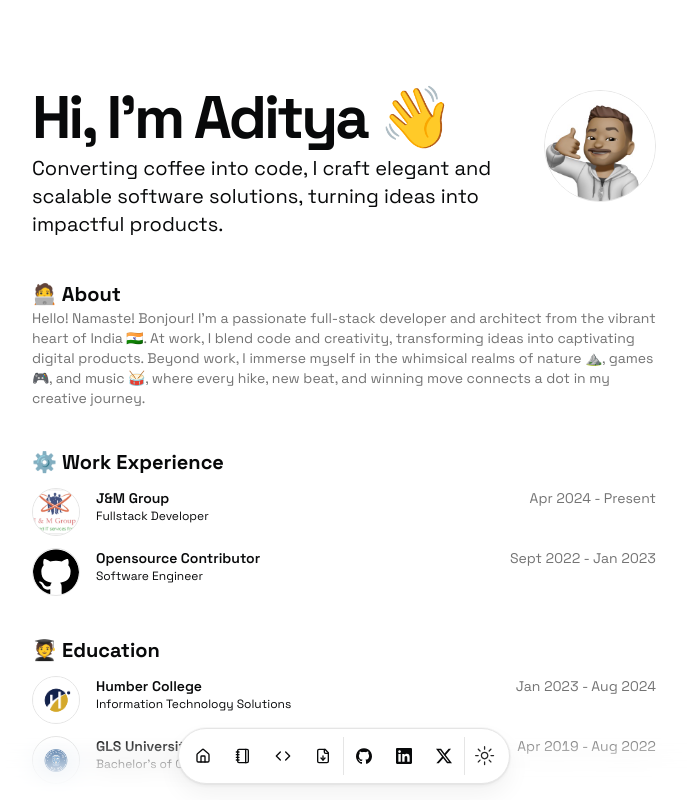
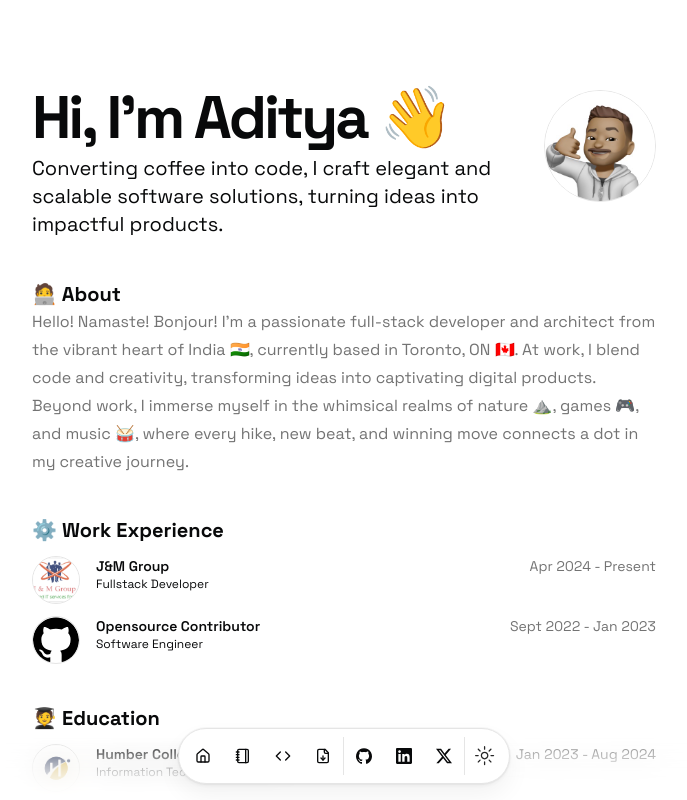
Before and after one commit to 0xadityaa/Portfolio, a Next.js app: page / in a window 1280 px wide. Shown: the top 800 px of the page, without its empty margins (296-983 px from the left). Built offline with nearby package versions, Linux system fonts and the light colour scheme.

Commit message:
FIX: Fixed font size, Updated about data, Refactored unused code

```diff
--- a/src/app/page.tsx
+++ b/src/app/page.tsx
@@ -1,4 +1,4 @@
-import { HackathonCard } from "@/components/hackathon-card";
+// import { HackathonCard } from "@/components/hackathon-card";
 import BlurFade from "@/components/magicui/blur-fade";
 import BlurFadeText from "@/components/magicui/blur-fade-text";
 import { ProjectCard } from "@/components/project-card";
@@ -44,7 +44,7 @@ export default function Page() {
           <h2 className="text-xl font-bold">🧑‍💻 About</h2>
         </BlurFade>
         <BlurFade delay={BLUR_FADE_DELAY * 4}>
-          <Markdown className="prose max-w-full text-pretty font-sans text-sm text-muted-foreground dark:prose-invert">
+          <Markdown className="prose max-w-full text-pretty font-sans text-md text-muted-foreground dark:prose-invert">
             {DATA.summary}
           </Markdown>
         </BlurFade>
--- a/src/data/resume.tsx
+++ b/src/data/resume.tsx
@@ -4,13 +4,13 @@ import { CodeIcon, HomeIcon, NotebookIcon, FileDownIcon } from "lucide-react";
 export const DATA = {
   name: "Aditya Negandhi",
   initials: "AN",
-  url: "https://0xaditya.xyz",
+  url: "https://0xadityaa.xyz",
   location: "Toronto, ON",
   locationLink: "https://www.google.com/maps/place/toronto",
   description:
     "Converting coffee into code, I craft elegant and scalable software solutions, turning ideas into impactful products.",
   summary:
-    "Hello! Namaste! Bonjour! I’m a passionate full-stack developer and architect from the vibrant heart of India 🇮🇳. At work, I blend code and creativity, transforming ideas into captivating digital products. Beyond work, I immerse myself in the whimsical realms of nature ⛰️, games 🎮, and music 🥁, where every hike, new beat, and winning move connects a dot in my creative journey.",
+    "Hello! Namaste! Bonjour! I’m a passionate full-stack developer and architect from the vibrant heart of India 🇮🇳, currently based in Toronto, ON 🇨🇦. At work, I blend code and creativity, transforming ideas into captivating digital products. Beyond work, I immerse myself in the whimsical realms of nature ⛰️, games 🎮, and music 🥁, where every hike, new beat, and winning move connects a dot in my creative journey.",
   avatarUrl: "/Me.jpeg",
   skills: [
     "React",
```
